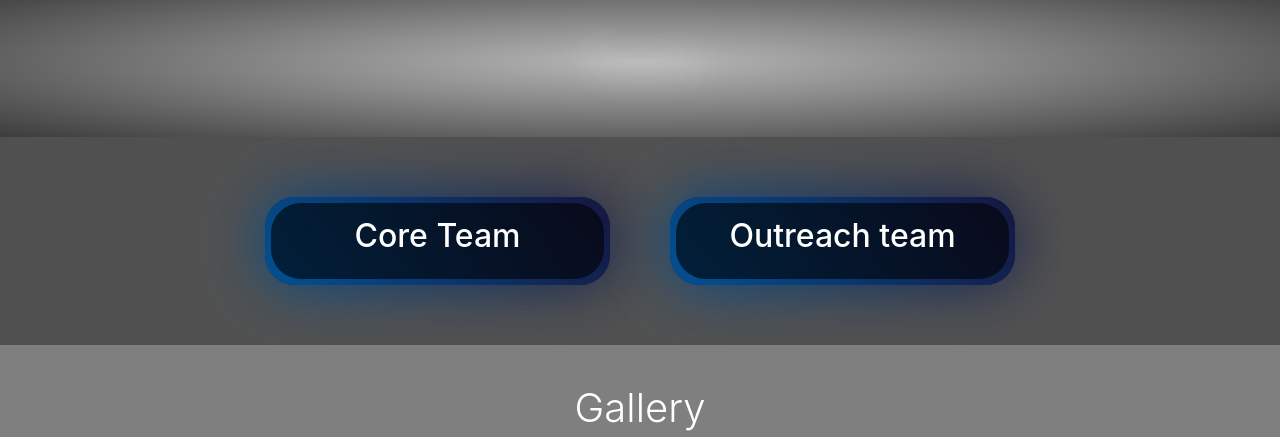
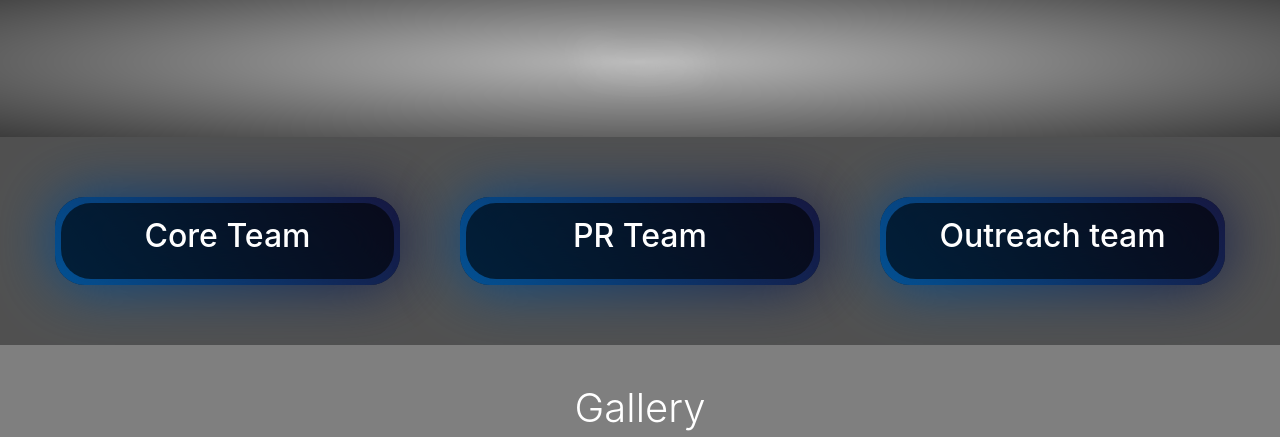
Before and after one commit to SEDS-Aurora/Seds, a plain HTML site: page index.html in a window 1280 px wide. Shown: the part 2076-2513 px from the top of the page. Drawn offline with Linux system fonts and the light colour scheme.

Commit message:
Update index.html

```diff
--- a/index.html
+++ b/index.html
@@ -230,13 +230,13 @@
                 </div>
             </div>
         </a>
-     <!--    <a class="col-4 col-sm-4 col-md-4" href="team1.html">
+        <a class="col-4 col-sm-4 col-md-4" href="team1.html">
             <div class="box" style="border-radius: 30px;margin-left:15px ;margin-right: 15px;"> <span></span>
                 <div class="content">
-                    <h2> Project team</h2>
+                    <h2> PR Team</h2>
                 </div>
             </div>
-     -->
+
         </a>
         <a class="col-4 col-sm-4 col-md-4" href="team2.html">
             <div class="box" style="border-radius: 30px;margin-left: 15px;"> <span></span>
```
